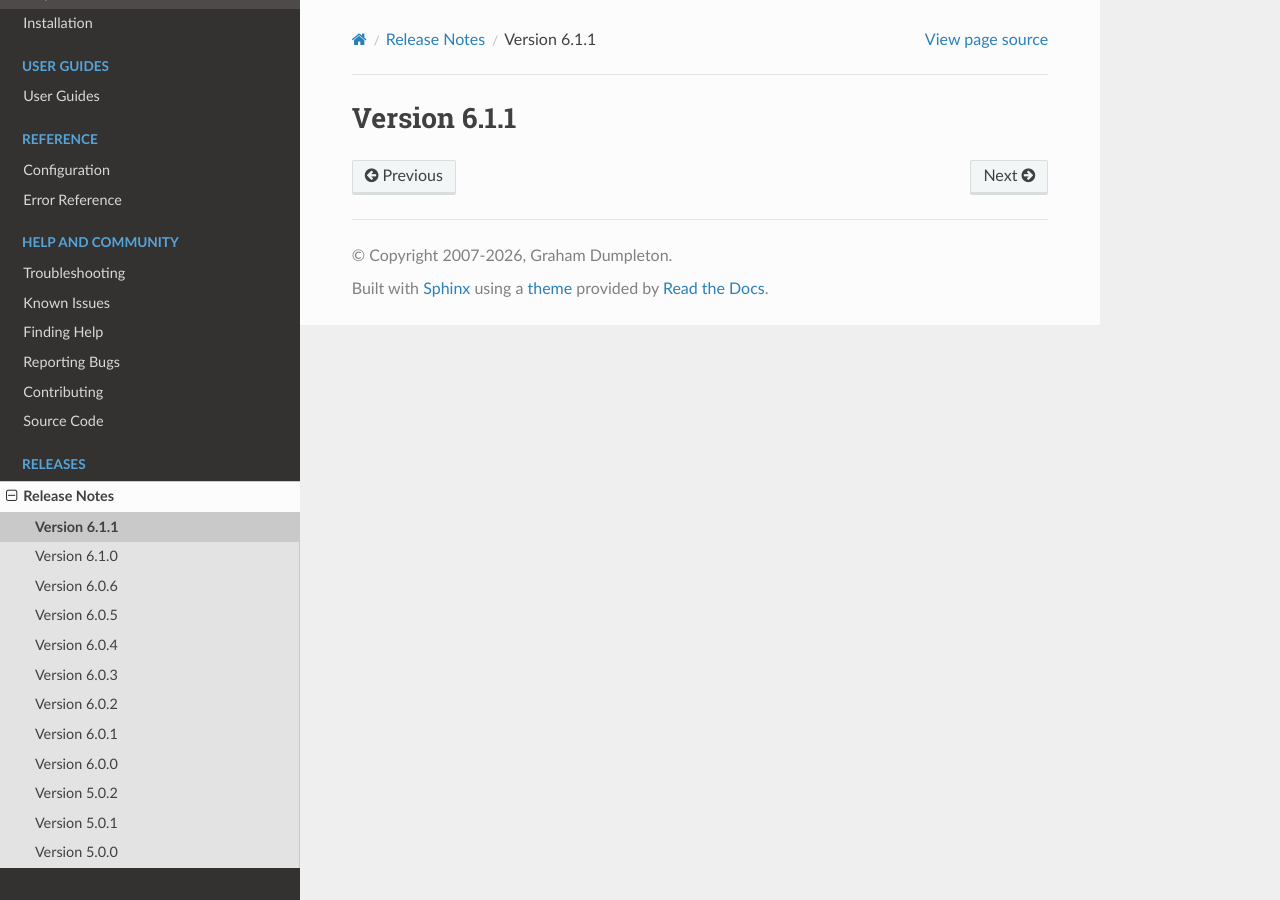
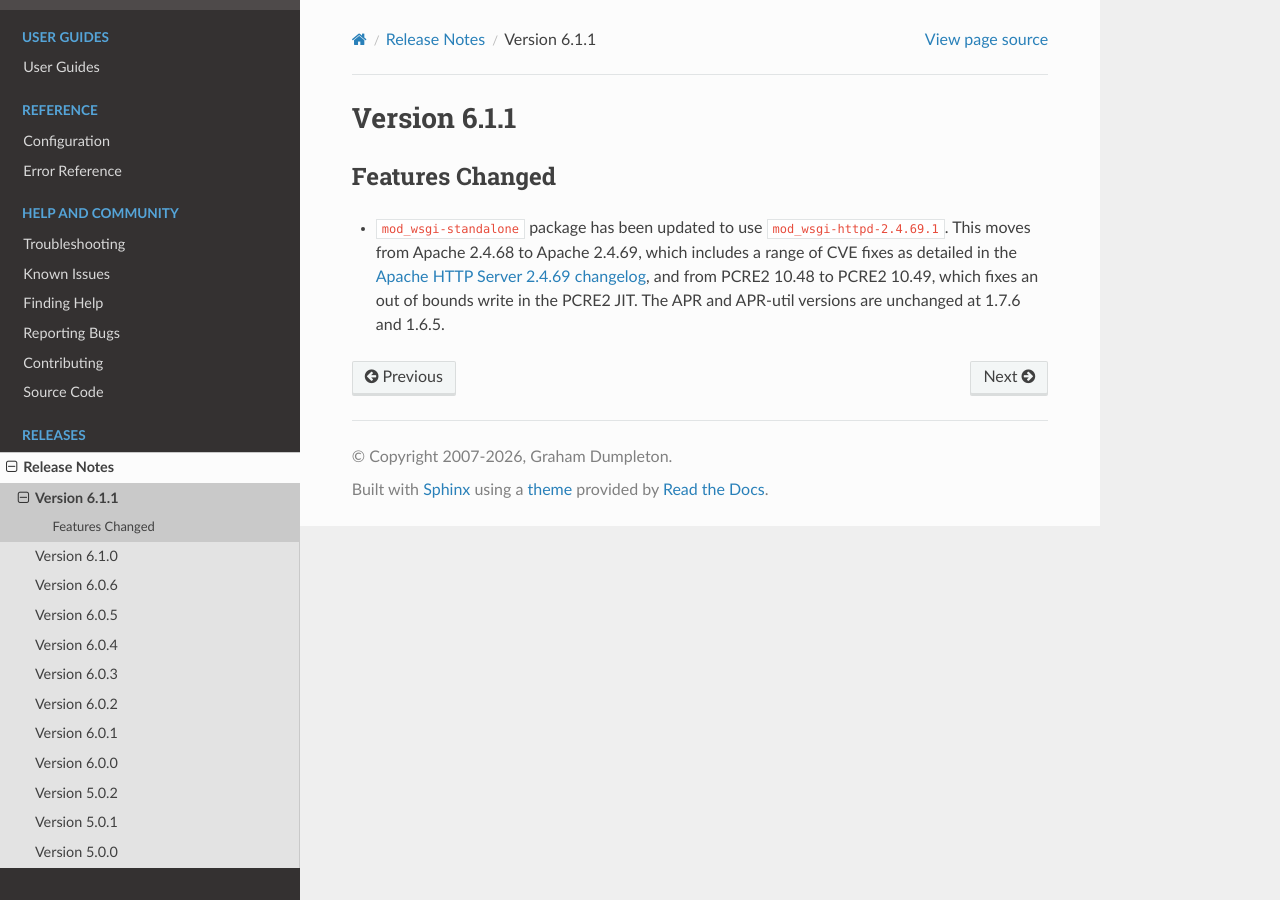
Before and after one commit to GrahamDumpleton/mod_wsgi, a Sphinx documentation site: the page built from docs/release-notes/version-6.1.1.rst, in a window 1280 px wide. Built offline with Sphinx 7.4.7 and the Read the Docs theme 3.1.0, drawn with Linux system fonts in a browser that asks for light colours.

Commit message:
Update mod_wsgi-standalone to use mod_wsgi-httpd 2.4.69.1.
This moves the bundled Apache from 2.4.68 to 2.4.69, which fixes a
range of CVEs, and PCRE2 from 10.48 to 10.49, which fixes an out of
bounds write in the JIT. APR 1.7.6 and APR-util 1.6.5 are unchanged.

```diff
--- a/docs/release-notes/version-6.1.1.rst
+++ b/docs/release-notes/version-6.1.1.rst
@@ -1,3 +1,14 @@
 =============
 Version 6.1.1
 =============
+
+Features Changed
+----------------
+
+* ``mod_wsgi-standalone`` package has been updated to use
+  ``mod_wsgi-httpd-2.4.69.1``. This moves from Apache 2.4.68 to Apache
+  2.4.69, which includes a range of CVE fixes as detailed in the
+  `Apache HTTP Server 2.4.69 changelog <https://dlcdn.apache.org/httpd/CHANGES_2.4.69>`_,
+  and from PCRE2 10.48 to PCRE2 10.49, which fixes an out of bounds
+  write in the PCRE2 JIT. The APR and APR-util versions are unchanged
+  at 1.7.6 and 1.6.5.
--- a/setup.py
+++ b/setup.py
@@ -457,6 +457,6 @@ setup(name = package_name,
     entry_points = { 'console_scripts':
         ['mod_wsgi-express = mod_wsgi.express.cli:main'],},
     zip_safe = False,
-    install_requires = standalone and ['mod_wsgi-httpd==2.4.68.2'] or [],
+    install_requires = standalone and ['mod_wsgi-httpd==2.4.69.1'] or [],
     python_requires='>=3.10',
 )
```
